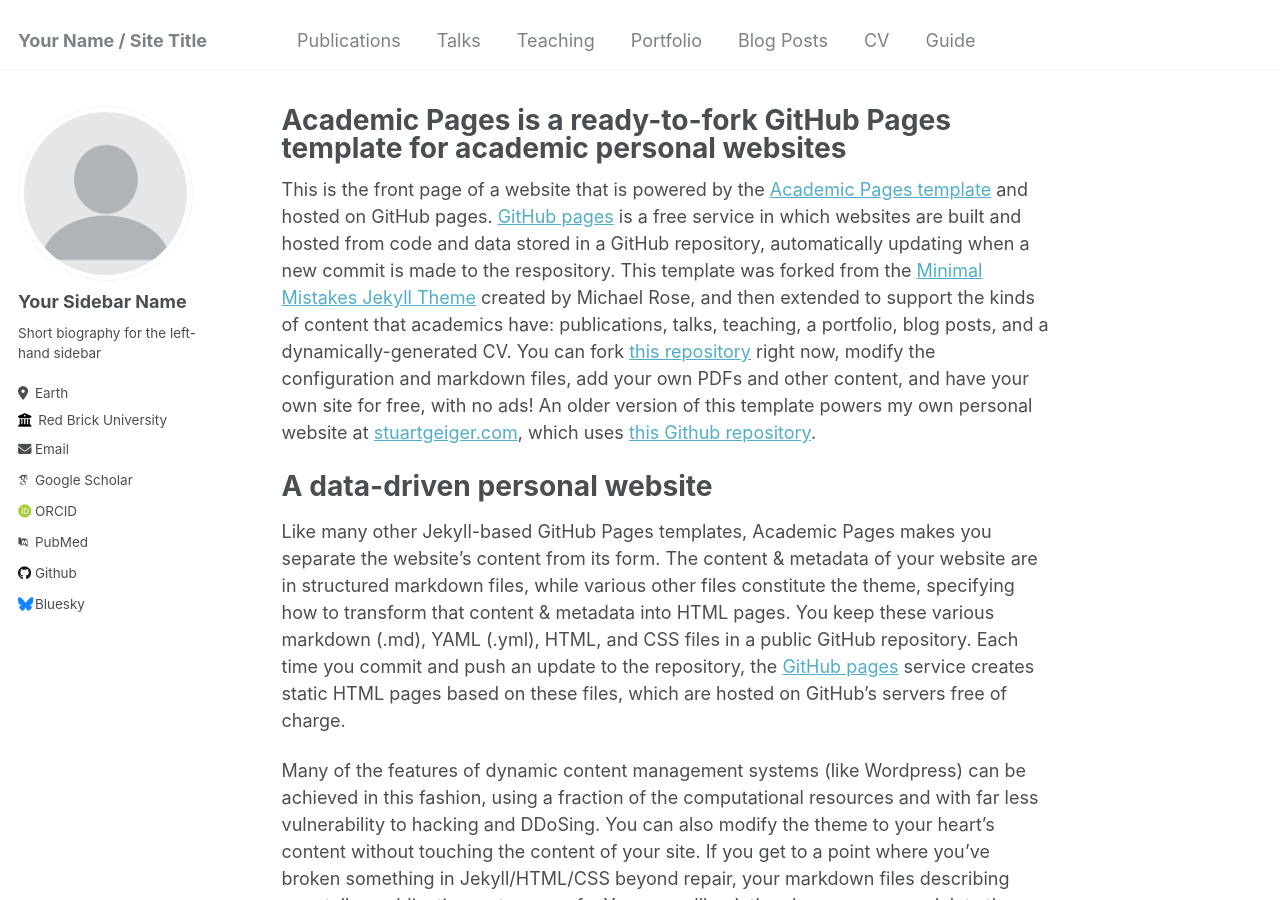
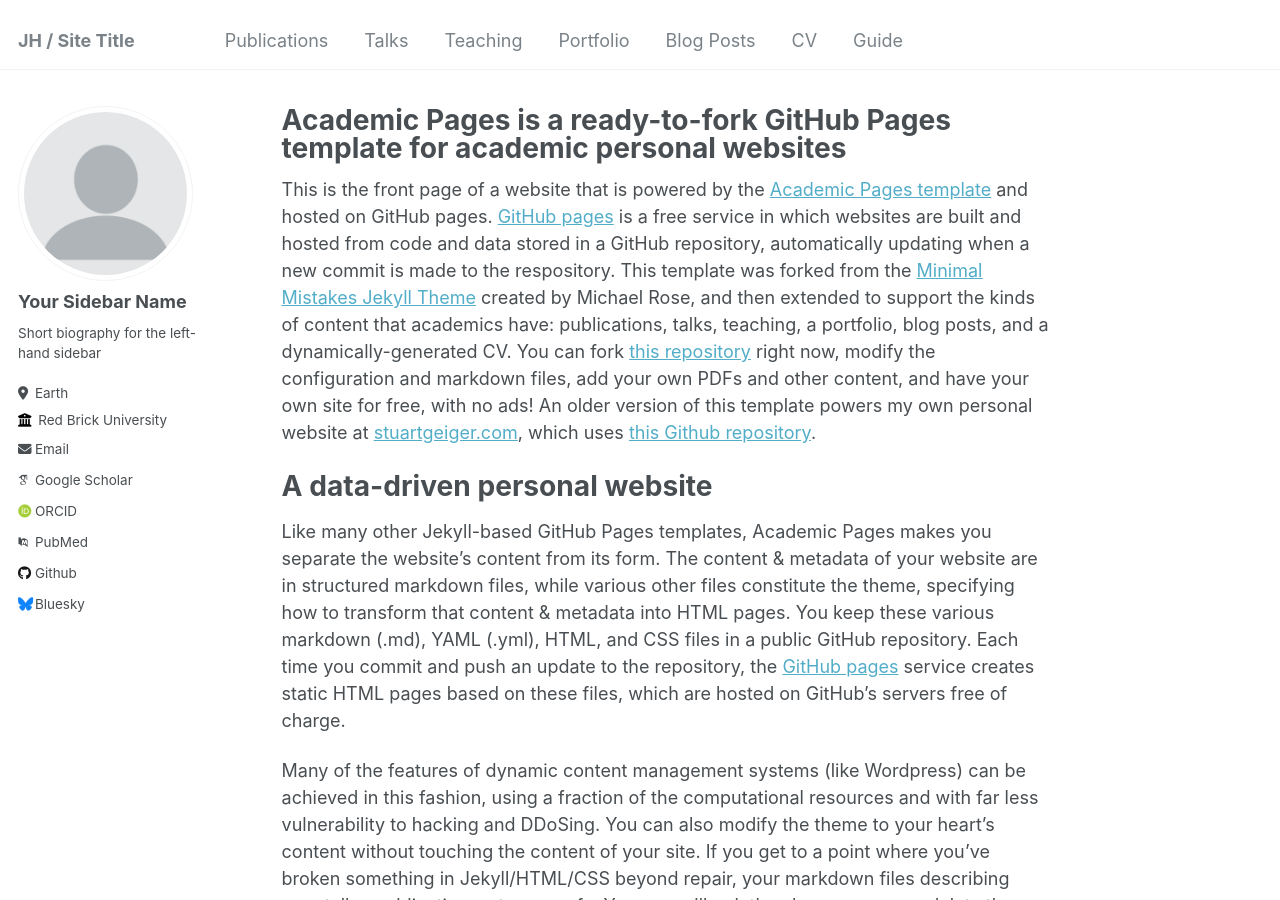
Before and after one commit to jhuang2018/jhuang2018.github.io, a Jekyll site: the page built from _pages/about.md, in a window 1280 px wide and 900 px high. Built offline with Jekyll 4.4.1, drawn with Linux system fonts in a browser that asks for light colours; some web fonts are replaced.

Commit message:
Special page

```diff
--- a/_config.yml
+++ b/_config.yml
@@ -8,11 +8,11 @@
 
 # Basic Site Settings
 locale                   : "en-US"
-title                    : "Your Name / Site Title"
+title                    : "JH / Site Title"
 title_separator          : "-"
 name                     : &name "Your Name"
 description              : &description "personal description"
-url                      : https://academicpages.github.io # the base hostname & protocol for your site e.g. "https://mmistakes.github.io"
+url                      : https://jhuang2018.github.io # the base hostname & protocol for your site e.g. "https://mmistakes.github.io"
 baseurl                  : "" # the subpath of your site, e.g. "/blog"
 repository               : "academicpages/academicpages.github.io"
 
```
